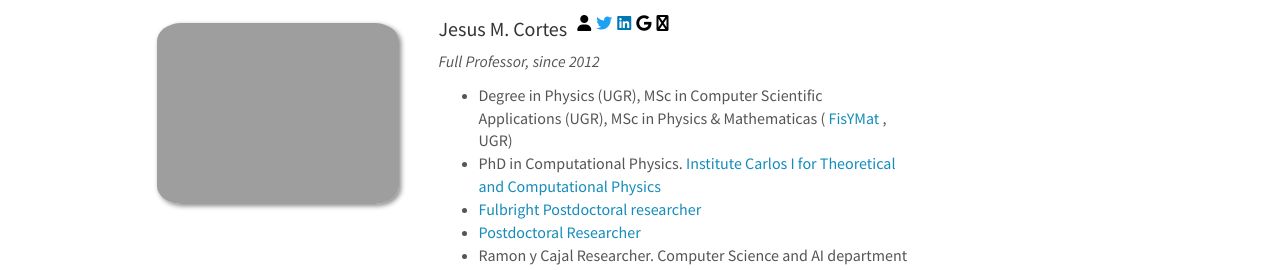
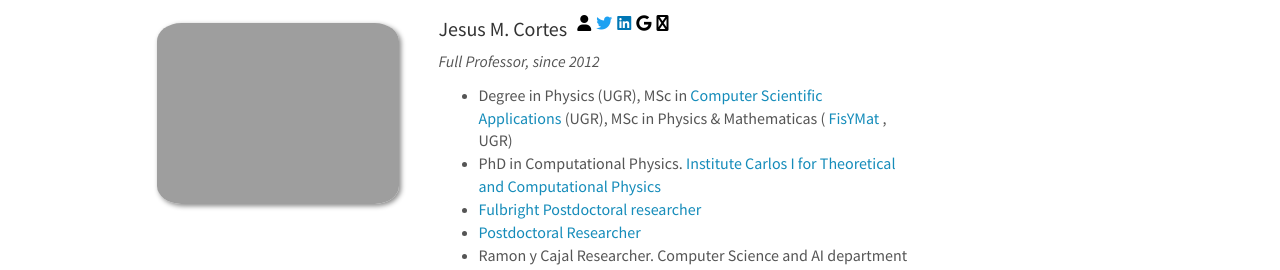
Before and after one commit to itellaetxe/compneurobilbao_website, a Jekyll site: the page built from _pages/team.md, in a window 1280 px wide and 900 px high. Shown: the part 164-434 px from the top of the window. Built offline with Jekyll 4.4.1, drawn with Linux system fonts in a browser that asks for light colours; nearby versions of some CDN libraries; part of the change alters nothing that is shown.

Commit message:
[add Jesus info]

```diff
--- a/_data/pi.yml
+++ b/_data/pi.yml
@@ -7,7 +7,7 @@
   linkedin: https://www.linkedin.com/in/jesus-cortes-179718109/
   google_scholar: https://scholar.google.es/citations?user=BIfo1BAAAAAJ&hl=en
   number_educ: 5
-  education1: Degree in Physics (UGR),  MSc in Computer Scientific Applications (UGR), MSc in Physics & Mathematicas (<a href="https://www.ugr.es/~fisymat/master/index.html"> FisYMat </a>, UGR)
+  education1: Degree in Physics (UGR),  MSc in <a href="https://titulospropios.ugr.es/estudiantes/oferta-formativa/otros/experto-universitario-aplicaciones-cientifico-tecnicas-del-ordenador"> Computer Scientific Applications </a> (UGR), MSc in Physics & Mathematicas (<a href="https://www.ugr.es/~fisymat/master/index.html"> FisYMat </a>, UGR)
   education2: PhD in Computational Physics. <a href="https://ic1.es/"> Institute Carlos I for Theoretical and Computational Physics </a>
   education3: <a href="https://www.snn.ru.nl/v2/aboutsnn.php"> Postdoctoral researcher </a>
   education3: <a href="https://cnl.salk.edu/"> Fulbright Postdoctoral researcher </a>
```
